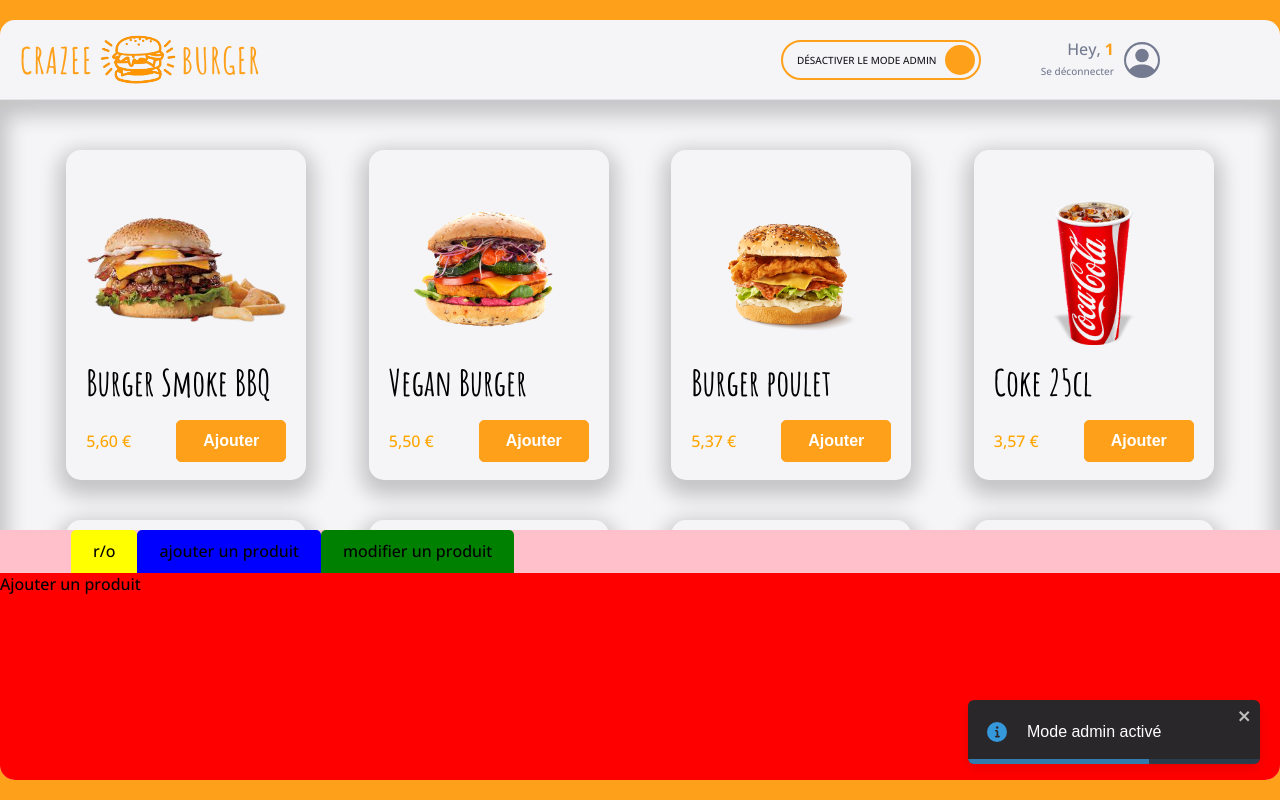
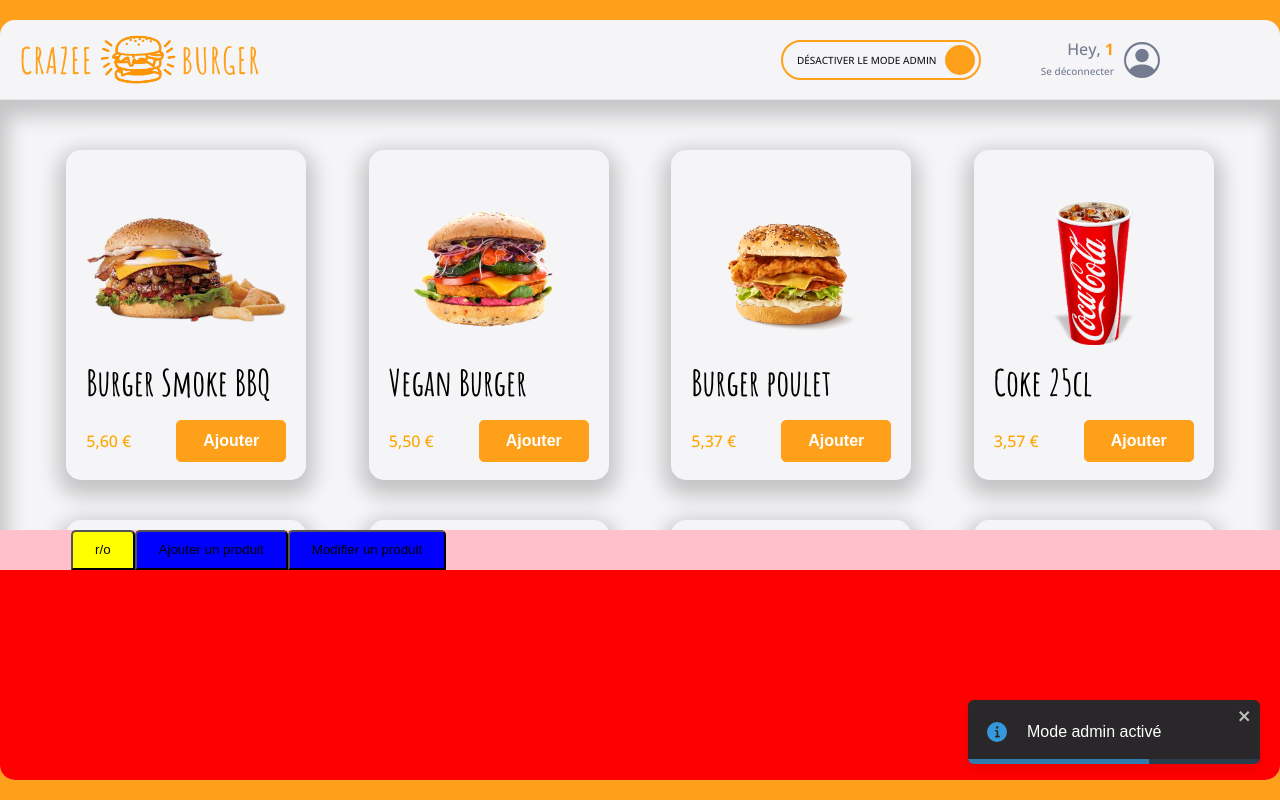
Before and after one commit to QiaoAn05/crazee-burger, a React (Vite) app: page /order/1 in a window 1280 px wide. Both pictures are taken after a click on the label 880 px from the left and 59 px from the top of the page. Built offline with nearby package versions, Linux system fonts and the light colour scheme; grey boxes are pictures that could not be loaded.

Commit message:
♻️ F07: ADMIN > Add reusable button TabButton

```diff
--- a/src/components/pages/order/main/PanelAdmin.jsx
+++ b/src/components/pages/order/main/PanelAdmin.jsx
@@ -1,14 +1,22 @@
 import styled from "styled-components";
+import TabButton from "../../../reusable-ui/TabButton";
 
 export default function PanelAdmin() {
+    //state
+    //behavior
+    const handleClick = () => {
+        alert("tab clicked");
+    }
+    //render
   return (
     <PanelAdminStyled>
         <div className="tabs">
-            <div className="reduce-open-tab">r/o</div>
-            <div className="add-product-tab">ajouter un produit</div>
-            <div className="update-product-tab">modifier un produit</div>
+            <button className="reduce-open-tab">r/o</button>
+            <TabButton Label="Ajouter un produit"
+            onClick={handleClick}/>
+            <TabButton Label="Modifier un produit" onClick={handleClick}/>
         </div>
-        Ajouter un produit
+        <div></div>
     </PanelAdminStyled>
   )
 }
@@ -30,18 +38,34 @@
             background-color: yellow;
             padding: 10px 22px 11px 22px;
             border-radius: 5px 5px 0 0;
+            cursor: pointer;
         }
-        .add-product-tab {
+        /* .add-product-tab {
             background-color: blue;
             padding: 10px 22px 11px 22px;
             border-radius: 5px 5px 0 0;
+            cursor: pointer;
+            &:hover{
+                text-decoration: underline;
+                text-underline-offset: 5px;
 
-        }
+            }
+        } */
         .update-product-tab {
             background-color: green;
             padding: 10px 22px 11px 22px;
             border-radius: 5px 5px 0 0;
+            cursor: pointer;
+            &:hover{
+                text-decoration: underline;
+                text-underline-offset: 5px;
 
+            }
+        }
+
+        .active {
+            background-color: black;
+            color: white;
         }
     }
 `;
--- /dev/null
+++ b/src/components/reusable-ui/TabButton.jsx
@@ -0,0 +1,26 @@
+import React from 'react'
+import styled from 'styled-components';
+
+export default function TabButton({onClick, Label, Icon}) {
+  return (
+    <TabButtonStyled onClick={onClick}>
+        <span>
+          {Label}
+        </span>
+        { Icon && Icon }
+    </TabButtonStyled>
+  )
+}
+
+const TabButtonStyled = styled.button`
+    background-color: blue;
+    padding: 10px 22px 11px 22px;
+    border-radius: 5px 5px 0 0;
+    height: 100%;
+    cursor: pointer;
+    &:hover{
+        text-decoration: underline;
+        text-underline-offset: 5px;
+
+    }
+`;
```
